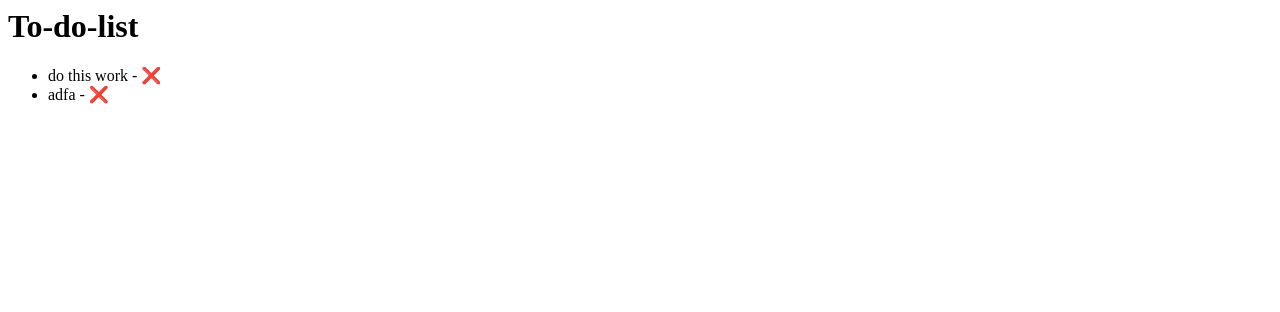
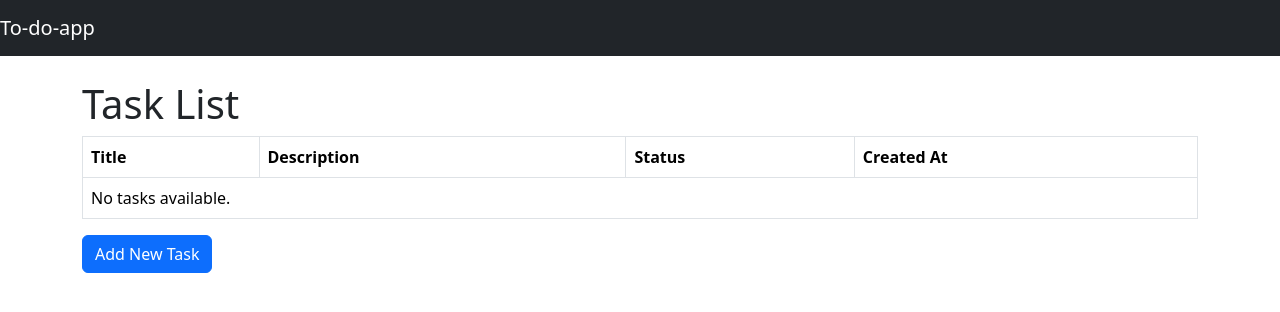
Before and after one commit to ashik-2534/django_todo_project, a Django app: page / in a window 1280 px wide. Shown: the top 312 px of the page. Run offline with Django 5.2, Linux system fonts and the light colour scheme; data comes from the database, SQL or seed files in the repository.

Commit message:
modified the task_list.html

```diff
--- a/todo_project/tasks/templates/tasks/task_list.html
+++ b/todo_project/tasks/templates/tasks/task_list.html
@@ -1,6 +1,40 @@
-<h1>To-do-list</h1>
-<ul>
-    {% for task in task %}
-    <li>{{task.title}} - {% if title.completed%}✔️{%else%}❌ {%endif%} </li>
-    {% endfor %}
-</ul>
+{% extends 'base.html' %}
+
+{% block title %}Task List{% endblock %}
+
+{% block content %}
+<h1>Task List</h1>
+
+<table class="table table-bordered">
+    <thead>
+        <tr>
+            <th>Title</th>
+            <th>Description</th>
+            <th>Status</th>
+            <th>Created At</th>
+        </tr>
+    </thead>
+    <tbody>
+        {% for task in tasks %}
+        <tr>
+            <td>{{ task.title }}</td>
+            <td>{{ task.description }}</td>
+            <td>
+                {% if task.completed %}
+                    ✅ Completed
+                {% else %}
+                    ⏳ Pending
+                {% endif %}
+            </td>
+            <td>{{ task.created_at|date:"Y-m-d" }}</td>
+        </tr>
+        {% empty %}
+        <tr>
+            <td colspan="4">No tasks available.</td>
+        </tr>
+        {% endfor %}
+    </tbody>
+</table>
+
+<a href="{% url 'create_task' %}" class="btn btn-primary">Add New Task</a>
+{% endblock %}
```
